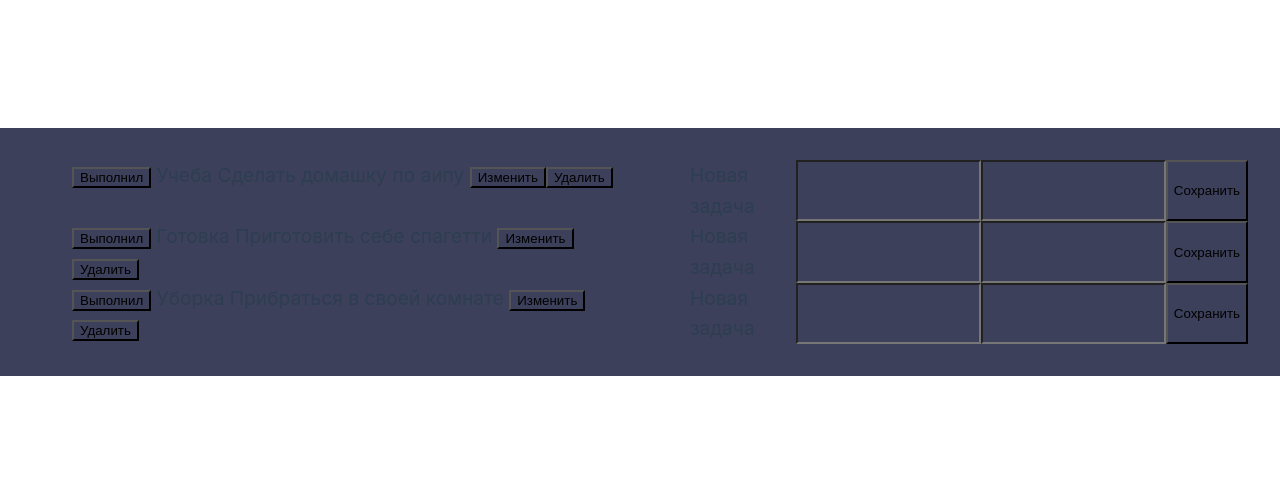
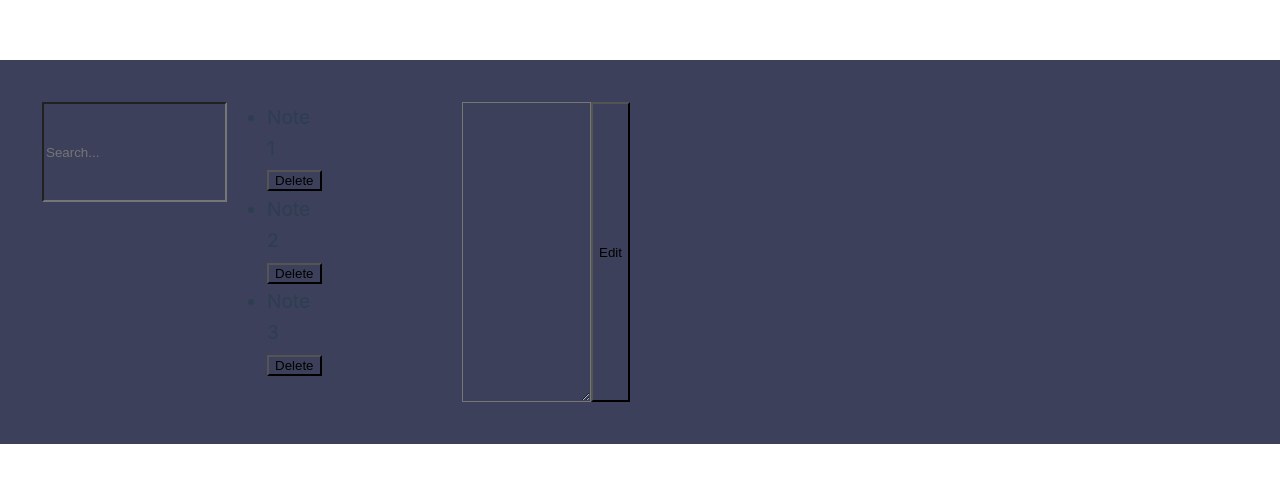
Before and after one commit to MakerAVGN/Vue3Base, a Vue app in the folder vue-project/: page / in a window 1280 px wide. Shown: the part 148-630 px from the top of the page. Built offline with nearby package versions, Linux system fonts and the light colour scheme.

Commit message:
Блокнот

```diff
--- a/vue-project/src/App.vue
+++ b/vue-project/src/App.vue
@@ -1,77 +1,92 @@
+<template>
+  <div>
+    <div class="sidebar">
+      <input class="search" type="text" v-model="searchText" placeholder="Search...">
+      <ul>
+        <li v-for="note in filteredNotes" :key="note.id" @click="selectNote(note)">
+          {{ note.title }}
+          <button @click.stop="deleteNote(note)">Delete</button>
+        </li>
+      </ul>
+    </div>
+    <div class="content">
+      <textarea v-model="currentNote.content"></textarea>
+      <button @click="editMode = !editMode">{{ editMode ? 'Save' : 'Edit' }}</button>
+    </div>
+  </div>
+</template>
+
 <script>
-import User from './components/User.vue'
-import Employee from './components/Employee.vue'
-
 export default {
- data() {
+  data() {
     return {
-      users: [
-        {
-          id: 1,
-          name: 'Учеба',
-          surn: 'Сделать домашку по аипу'
-        },
-        {
-          id: 2,
-          name: 'Готовка',
-          surn: 'Приготовить себе спагетти'
-        },
-        {
-          id: 3,
-          name: 'Уборка',
-          surn: 'Прибраться в своей комнате'
-        },
+      notes: [
+        { id: 1, title: 'Note 1', content: 'Content of note 1' },
+        { id: 2, title: 'Note 2', content: 'Content of note 2' },
+        { id: 3, title: 'Note 3', content: 'Content of note 3' },
       ],
-    }
+      currentNote: { id: null, title: '', content: '' },
+      editMode: false,
+      searchText: '',
+    };
   },
-  components: {
-      User,
-      Employee
+  computed: {
+    filteredNotes() {
+      return this.notes.filter((note) =>
+        note.title.toLowerCase().includes(this.searchText.toLowerCase())
+      );
+    },
   },
- methods: {
-  change(id, name, surn) {
-      this.users = this.users.map((user) => {
-        if (user.id === id) {
-          user.name = name;
-          user.surn = surn;
+  methods: {
+    selectNote(note) {
+      this.currentNote = { ...note };
+      this.editMode = false;
+    },
+    saveNote() {
+      const index = this.notes.findIndex((note) => note.id === this.currentNote.id);
+      if (index !== -1) {
+        this.notes[index] = { ...this.currentNote };
+      }
+    },
+    deleteNote(note) {
+      const index = this.notes.findIndex((n) => n.id === note.id);
+      if (index !== -1) {
+        this.notes.splice(index, 1);
+        this.currentNote = { id: null, title: '', content: '' };
+      }
+    },
+  },
+  watch: {
+    currentNote: {
+      handler() {
+        if (this.editMode) {
+          this.saveNote();
         }
-        return user;
-      });
-    },
-    remove(id) {
-      this.users = this.users.filter((user) => {
-        return user.id !== id;
-      })
-    },
-    add(name, surn) {
-      let id = this.users.length + 1;
-
-      this.users.push({
-        id,
-        name,
-        surn
-      });
+      },
+      deep: true,
     },
   },
 };
 </script>
-<template>
 
- <User
-  		v-for   ="user in users"
+<style>
+.sidebar {
+  width: 200px;
+  float: left;
+  padding: 10px;
+}
 
-  		:id     ="user.id"
-  		:name   ="user.name"
-  		:surn   ="user.surn"
-  		@remove ="remove"
-      @change="change"
-      @add="add"
-  		:key    ="user.id"
-  	/>
+.content {
+  margin-left: 220px;
+  padding: 10px;
+}
 
-</template>
-<style>
-ul.done {
-  text-decoration: line-through;
+textarea {
+  width: 100%;
+  height: 300px;
+}
+
+.search{
+  height: 100px;
 }
 </style>
```
